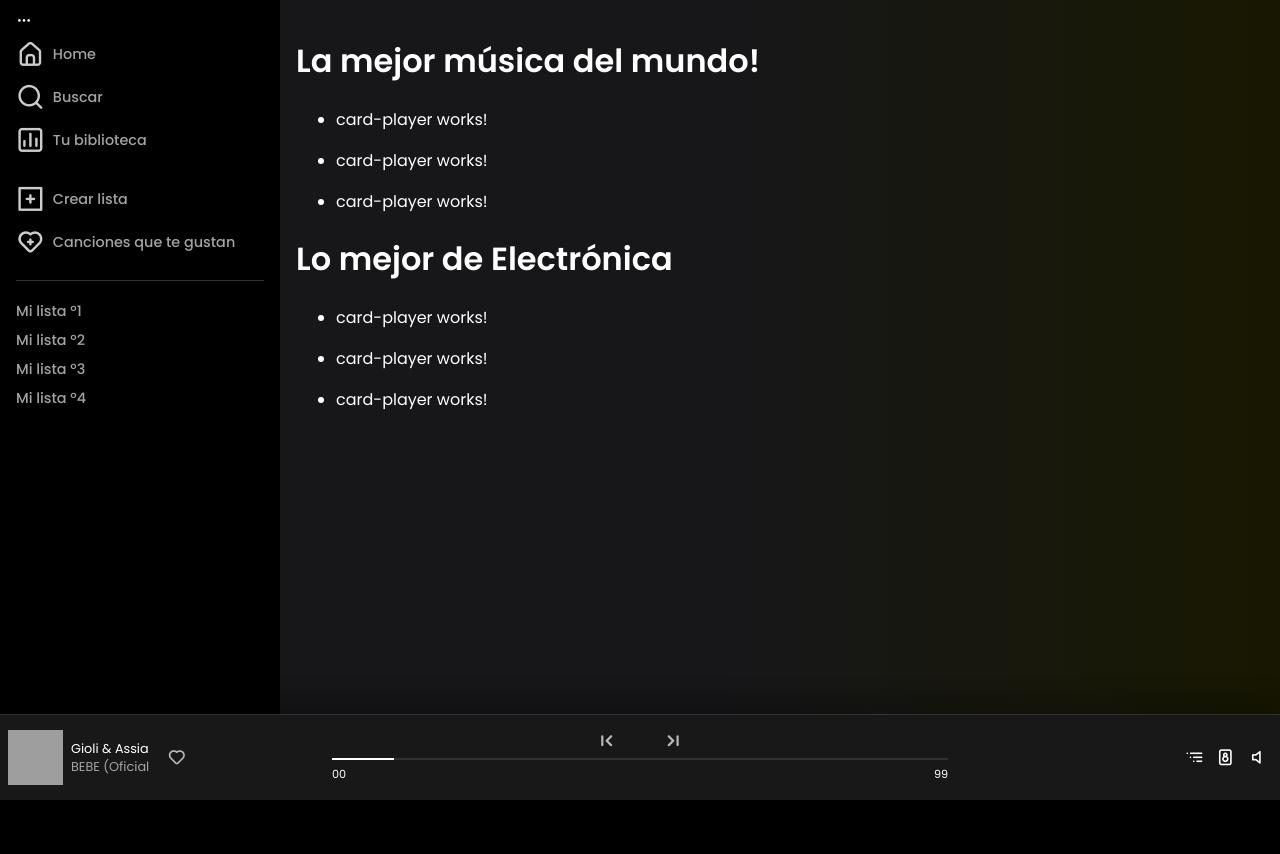
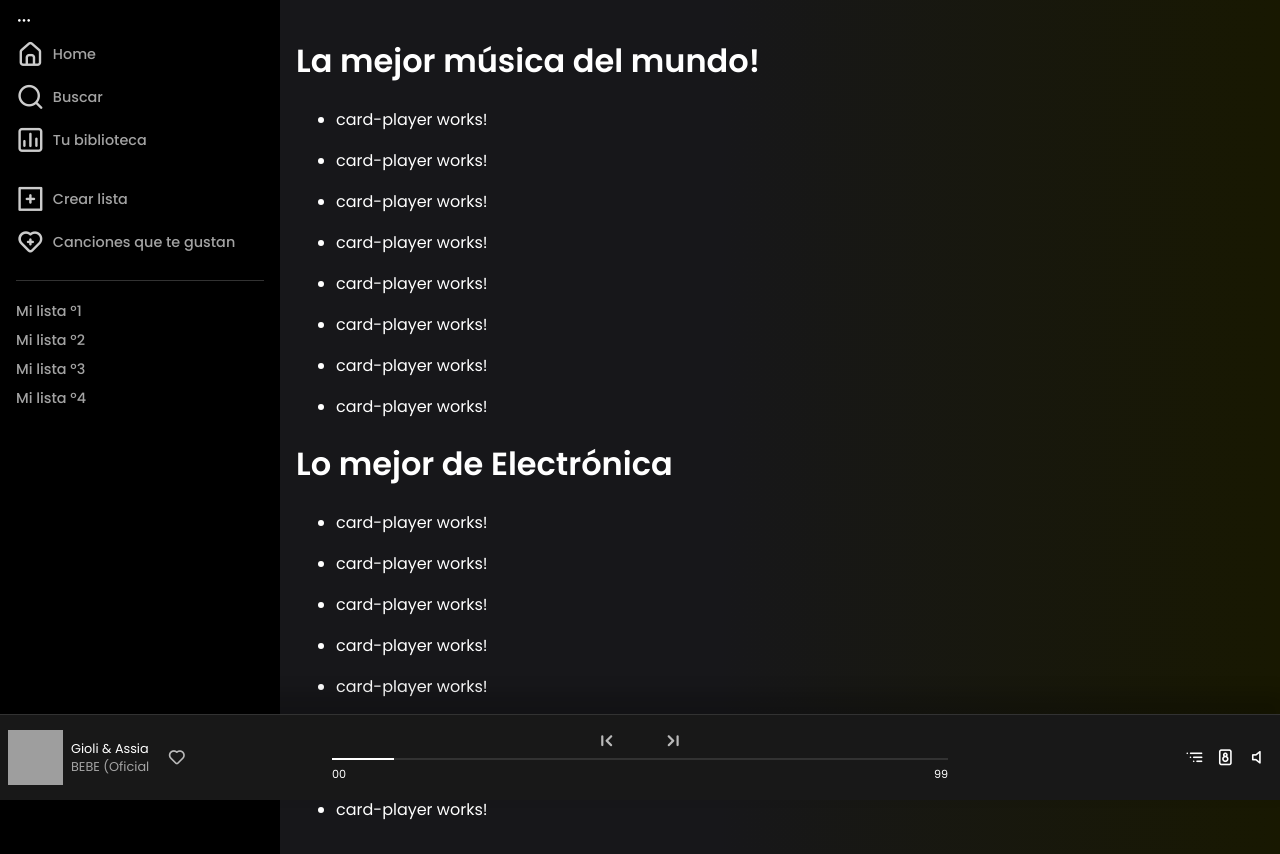
Before and after one commit to DayanaAbreu/Agile-Bootcamp, an Angular app: page /tracks in a window 1280 px wide. Before the commit the page ends 800 px from the top, so only its background shows below. Built offline with nearby package versions, Linux system fonts and the light colour scheme; grey boxes are pictures that could not be loaded.

Commit message:
Added tracks.json as data for trackslists

```diff
--- a/src/app/modules/tracks/pages/tracks-page/tracks-page.component.ts
+++ b/src/app/modules/tracks/pages/tracks-page/tracks-page.component.ts
@@ -1,4 +1,6 @@
 import { Component } from '@angular/core';
+import * as dataRaw from '../../../../data/tracks.json' //Todo en trakcs.json lo va a asignar al valor de data
+import { TrackModel } from '@core/models/tracks.model';
 
 @Component({
   selector: 'app-tracks-page',
@@ -6,15 +8,11 @@ import { Component } from '@angular/core';
   styleUrls: ['./tracks-page.component.css']
 })
 export class TracksPageComponent {
-  mockTracksList = [
-    {
-      name: 'BEBE (Oficial)'
-    },
-    {
-      name: 'BEBE (Oficial)'
-    },
-    {
-      name: 'BEBE (Oficial)'
-    }
+  mockTracksList: Array<TrackModel> = [
   ]
+
+  ngOnInit(): void {
+    const {data}: any = (dataRaw as any).default
+    this.mockTracksList = data;
+  }
 }
--- a/src/app/shared/components/media-player/media-player.component.ts
+++ b/src/app/shared/components/media-player/media-player.component.ts
@@ -1,4 +1,5 @@
 import { Component } from '@angular/core';
+import { TrackModel } from '@core/models/tracks.model';
 
 @Component({
   selector: 'app-media-player',
@@ -6,9 +7,11 @@ import { Component } from '@angular/core';
   styleUrls: ['./media-player.component.css']
 })
 export class MediaPlayerComponent {
-  mockCover: any = {
+  mockCover: TrackModel = {
     cover: 'https://i.scdn.co/image/ab67616d0000b27345ca41b0d2352242c7c9d4bc',
     album: 'BEBE (Oficial',
-    name: 'Gioli & Assia'
+    name: 'Gioli & Assia',
+    url: 'http://localhost/track.mp3',
+    _id: 1
   }
 }
--- a/src/app/shared/components/section-generic/section-generic.component.ts
+++ b/src/app/shared/components/section-generic/section-generic.component.ts
@@ -1,4 +1,5 @@
 import { Component, Input } from '@angular/core';
+import { TrackModel } from '@core/models/tracks.model';
 
 @Component({
   selector: 'app-section-generic',
@@ -8,5 +9,5 @@ import { Component, Input } from '@angular/core';
 export class SectionGenericComponent {
   @Input() title: string = ''
   @Input() mode: 'small' | 'big' = 'big' //Es string, pero solo permitimos esos dos valores
-  @Input() dataTracks: Array<any> = []
+  @Input() dataTracks: Array<TrackModel> = []
 }
```
